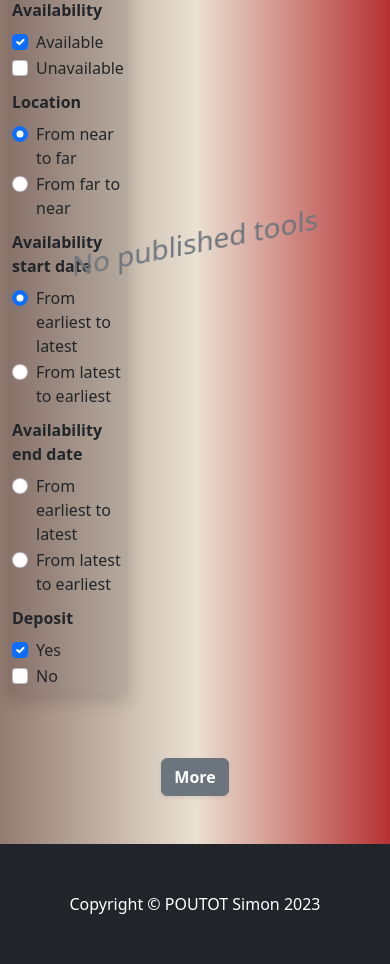
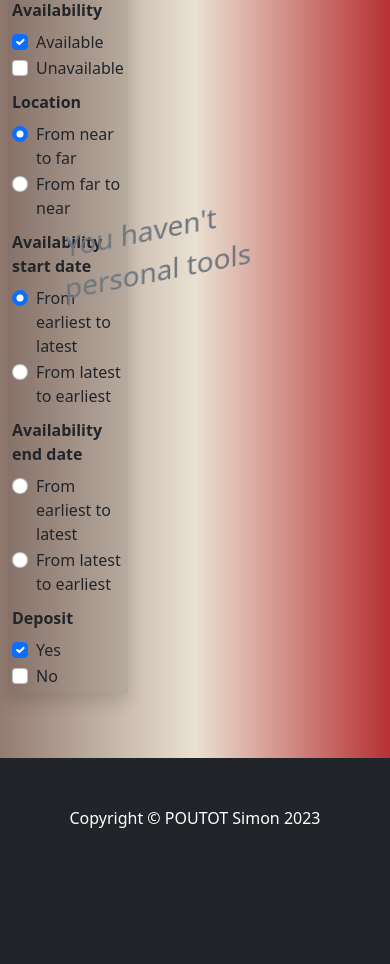
Before and after one commit to R4mTex/P13_POUTOT_Simon, a Django app: page /research/1/ in a window 390 px wide. Shown: the part 584-1548 px from the top of the page. After the commit the page ends 1412 px from the top, so only its background shows below. Run offline with Django 4.2, Linux system fonts and the light colour scheme; the visitor is signed in with stand-in values (Sample User, id 1); data that the repository does not hold is empty; some libraries are stand-ins or nearby versions.

Commit message:
responsive adjustements

```diff
--- a/toolshare/authentication/templates/authentication/research.html
+++ b/toolshare/authentication/templates/authentication/research.html
@@ -438,16 +438,16 @@
                 {% endif %}
                 </div>
             </div>
+            <div class="text-center py-4">
+                <button class="btn btn-secondary shadow-sm fw-bolder" type="submit">More</button>
+            </div>
         </section>
         <!-- Section -->
         {% else %}
         <div class="col-8 d-flex align-items-center justify-content-center">
-            <p class="fs-1 text-muted" style="transform: skewY(-11deg);">No published tools</p>
+            <p class="fs-1 text-muted" style="transform: skewY(-11deg);">You haven't personal tools</p>
         </div>
         {% endif %}
-    </div>
-    <div class="d-flex justify-content-center pb-5">
-        <button class="btn btn-secondary shadow-sm fw-bolder" type="submit">More</button>
     </div>
 </div>
 
--- a/toolshare/blog/templates/blog/personalTools.html
+++ b/toolshare/blog/templates/blog/personalTools.html
@@ -415,6 +415,9 @@
                 {% endif %}
                 </div>
             </div>
+            <div class="text-center py-4">
+                <button class="btn btn-secondary shadow-sm fw-bolder" type="submit">More</button>
+            </div>
         </section>
         <!-- Section -->
         {% else %}
@@ -423,9 +426,6 @@
         </div>
         {% endif %}
     </div>
-    <div class="d-flex justify-content-center pb-5">
-        <button class="btn btn-secondary shadow-sm fw-bolder" type="submit">More</button>
-    </div>
 </div>
 
 {% endblock content %}
```
Also changed, not shown: toolshare/authentication/templates/authentication/favorites.html (+4 -4 lines).
